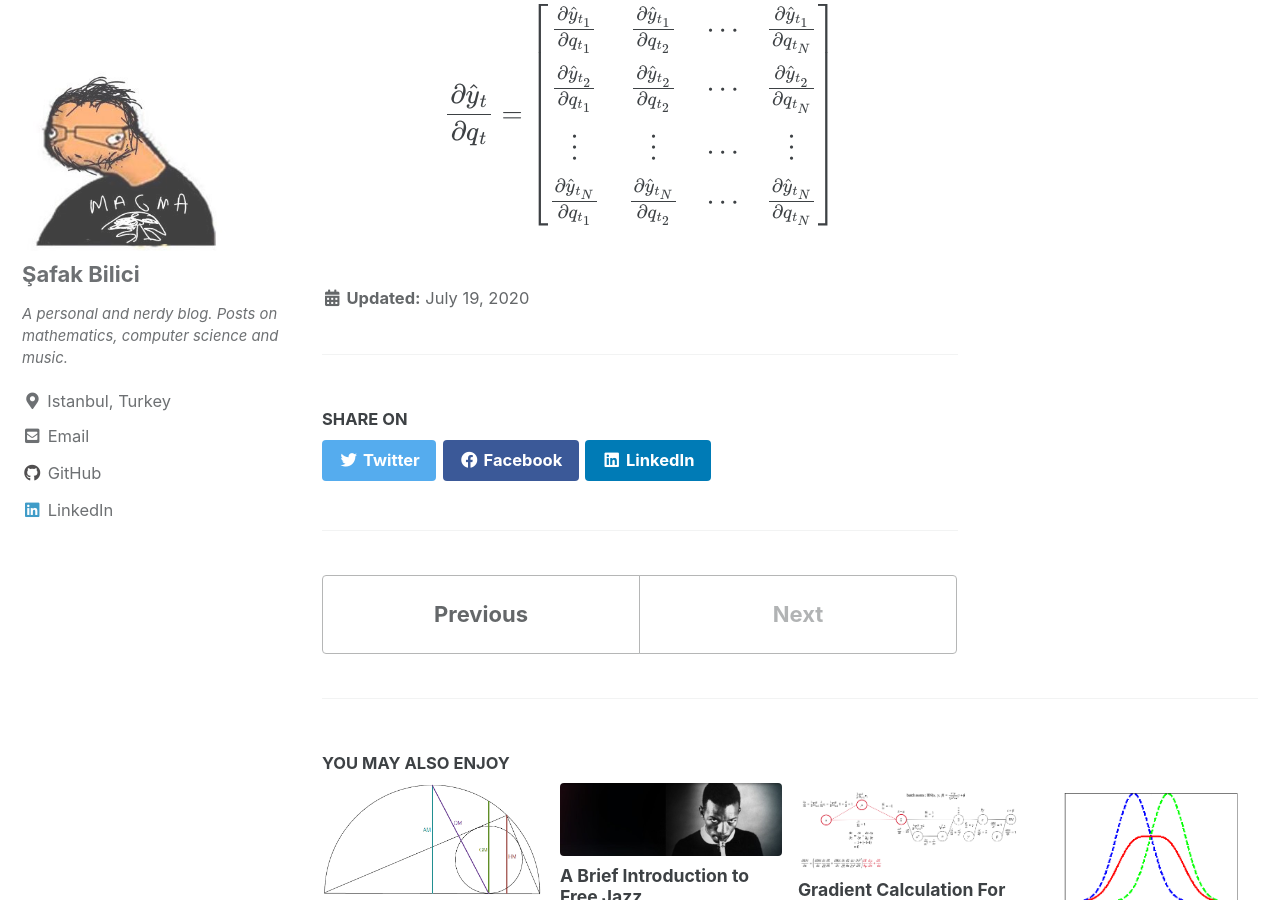
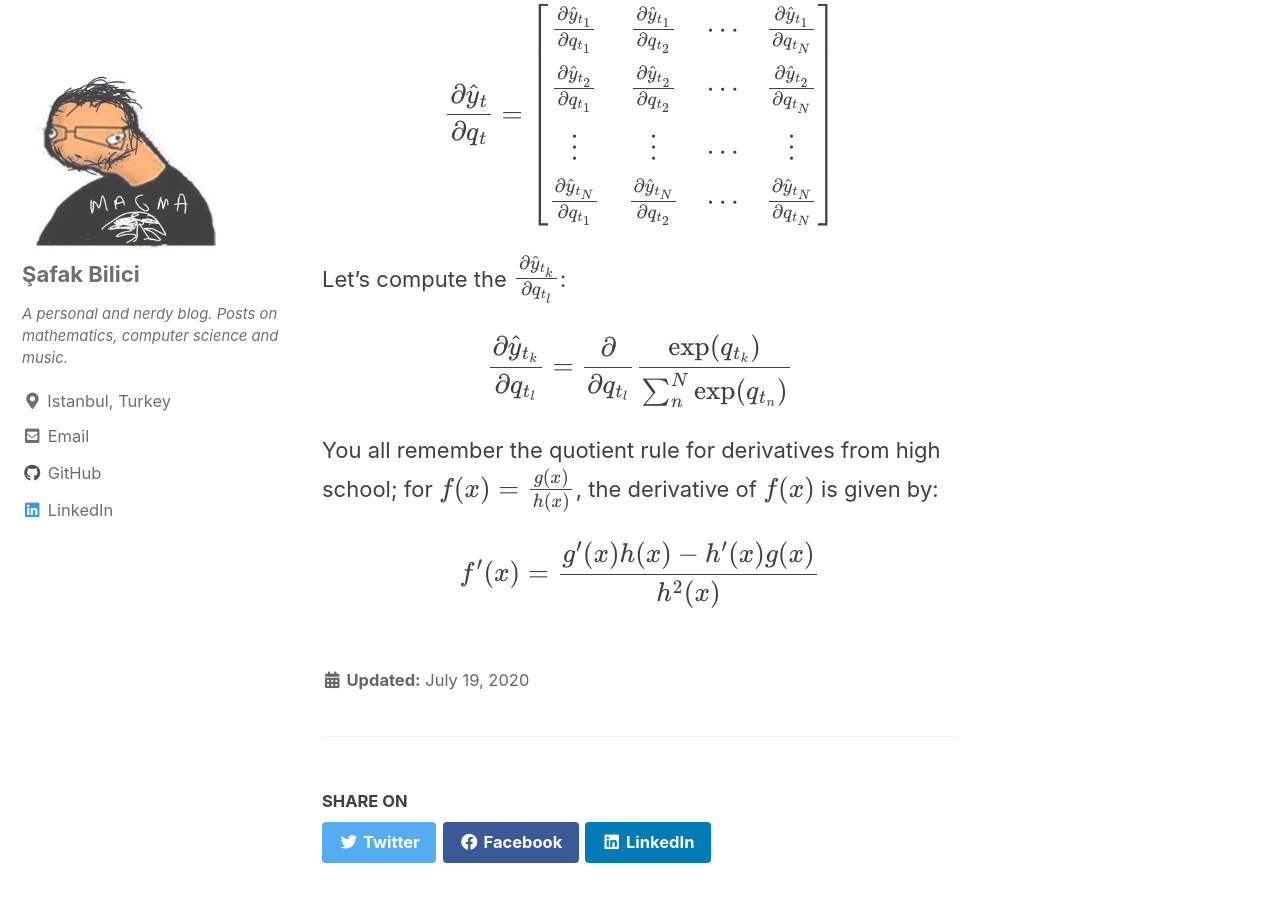
Before and after one commit to safakkbilici/safakkbilici.github.io, a Jekyll site: the page built from _posts/2020-07-19-training-bidirectional-rnns.md, in a window 1280 px wide and 900 px high, scrolled down 6350 px. Built offline with Jekyll 4.4.1, drawn with Linux system fonts in a browser that asks for light colours; cached includes are drawn as plain includes; formulas are drawn with MathJax 3.

Commit message:
softMASK

```diff
--- a/_posts/2020-07-19-training-bidirectional-rnns.md
+++ b/_posts/2020-07-19-training-bidirectional-rnns.md
@@ -112,3 +112,11 @@ $$\frac{\partial \hat{y}_{t}}{\partial q_{t}} = \begin{bmatrix}
 \vdots & \vdots & \cdots & \vdots \\
 \frac{\partial \hat{y}_{t_N}}{\partial q_{t_1}} & \frac{\partial \hat{y}_{t_N}}{\partial q_{t_2}} & \cdots & \frac{\partial \hat{y}_{t_N}}{\partial q_{t_N}}
 \end{bmatrix}$$
+
+Let's compute the $$\frac{\partial \hat{y}_{t_k}}{\partial q_{t_l}}$$:
+
+$$\frac{\partial \hat{y}_{t_k}}{\partial q_{t_l}} = \frac{\partial}{\partial q_{t_l}} \frac{\exp(q_{t_k})}{\sum_{n}^{N} \exp(q_{t_n})}$$
+
+You all remember the quotient rule for derivatives from high school; for $$f(x) = \frac{g(x)}{h(x)}$$, the derivative of $$f(x)$$ is given by:
+
+$$f'(x) = \frac{g'(x) h(x) - h'(x) g(x)}{h^2(x)}$$
```
